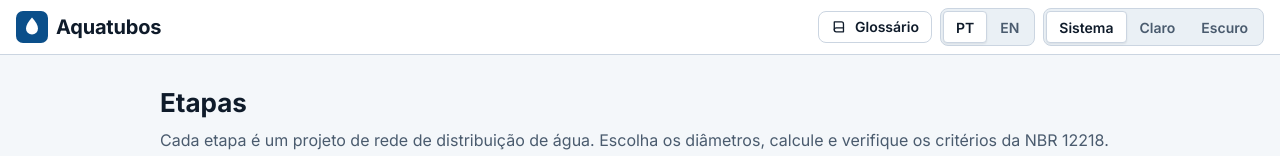
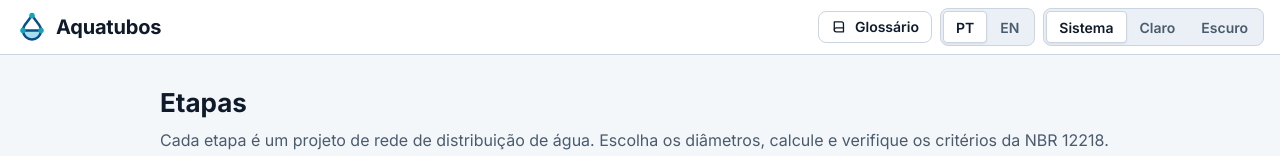
Before and after one commit to jvsena42/aquatubos, a React (Vite) app: page / in a window 1280 px wide. Shown: the top 156 px of the page. Built offline with nearby package versions, Linux system fonts and the light colour scheme.

Commit message:
feat(brand): use the brand mark and font tokens in the app shell
Co-Authored-By: Claude Fable 5.2 <noreply@anthropic.com>

```diff
--- a/src/styles/global.css
+++ b/src/styles/global.css
@@ -9,14 +9,6 @@
  *   .field  .select  .input  .segmented
  *   .num  .muted  .stack  .row  .visually-hidden  .icon
  */
-
-/* The self-hosted variable fonts register as "Inter Variable" and "JetBrains Mono Variable". */
-:root {
-  --font-sans: 'Inter Variable', 'Inter', system-ui, -apple-system, 'Segoe UI', Roboto, sans-serif;
-  --font-mono:
-    'JetBrains Mono Variable', 'JetBrains Mono', ui-monospace, SFMono-Regular, Menlo, Consolas,
-    monospace;
-}
 
 *,
 *::before,
--- a/src/ui/shell/Logo.tsx
+++ b/src/ui/shell/Logo.tsx
@@ -1,15 +1,23 @@
 /**
- * Placeholder for the brand mark. It will be replaced by `src/assets/brand/logo-mark.svg`;
- * keep every logo detail inside this component.
+ * Brand mark, same geometry as `src/assets/brand/logo-mark.svg`, drawn inline so its colours
+ * follow the theme tokens.
  */
 export function Logo() {
   return (
-    <svg className="logo" viewBox="0 0 32 32" aria-hidden="true" focusable="false">
-      <rect width="32" height="32" rx="7" fill="var(--color-primary)" />
+    <svg className="logo" viewBox="0 0 64 64" aria-hidden="true" focusable="false">
+      <path fill="var(--color-brand-water)" d="M14 39A18 18 0 0 0 50 39Z" />
       <path
-        d="M16 6.5c3.6 4.4 6 7.6 6 11a6 6 0 0 1-12 0c0-3.4 2.4-6.6 6-11Z"
-        fill="var(--color-primary-contrast)"
+        fill="none"
+        stroke="var(--color-brand)"
+        strokeWidth="5"
+        strokeLinejoin="round"
+        d="M32 9 46.4 28.2A18 18 0 1 1 17.6 28.2ZM14 39H50"
       />
+      <g fill="var(--color-brand-accent)">
+        <circle cx="32" cy="9" r="5.5" />
+        <circle cx="14" cy="39" r="5.5" />
+        <circle cx="50" cy="39" r="5.5" />
+      </g>
     </svg>
   );
 }
```
